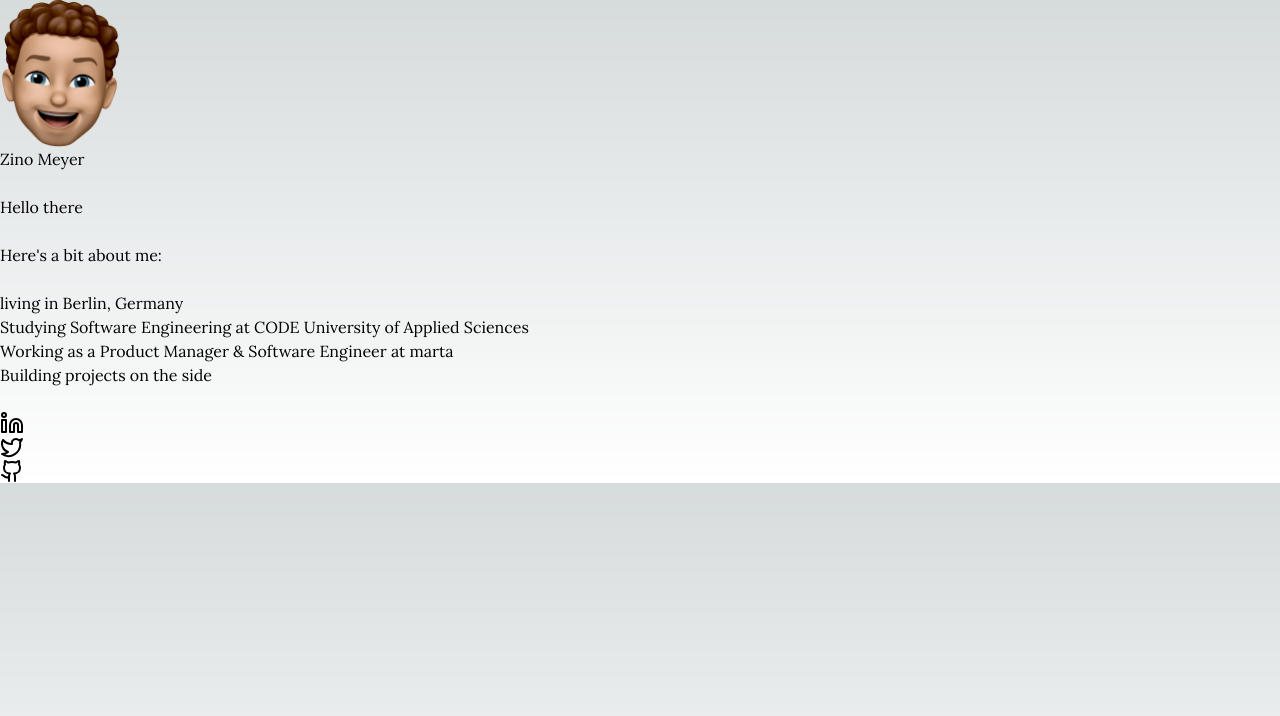
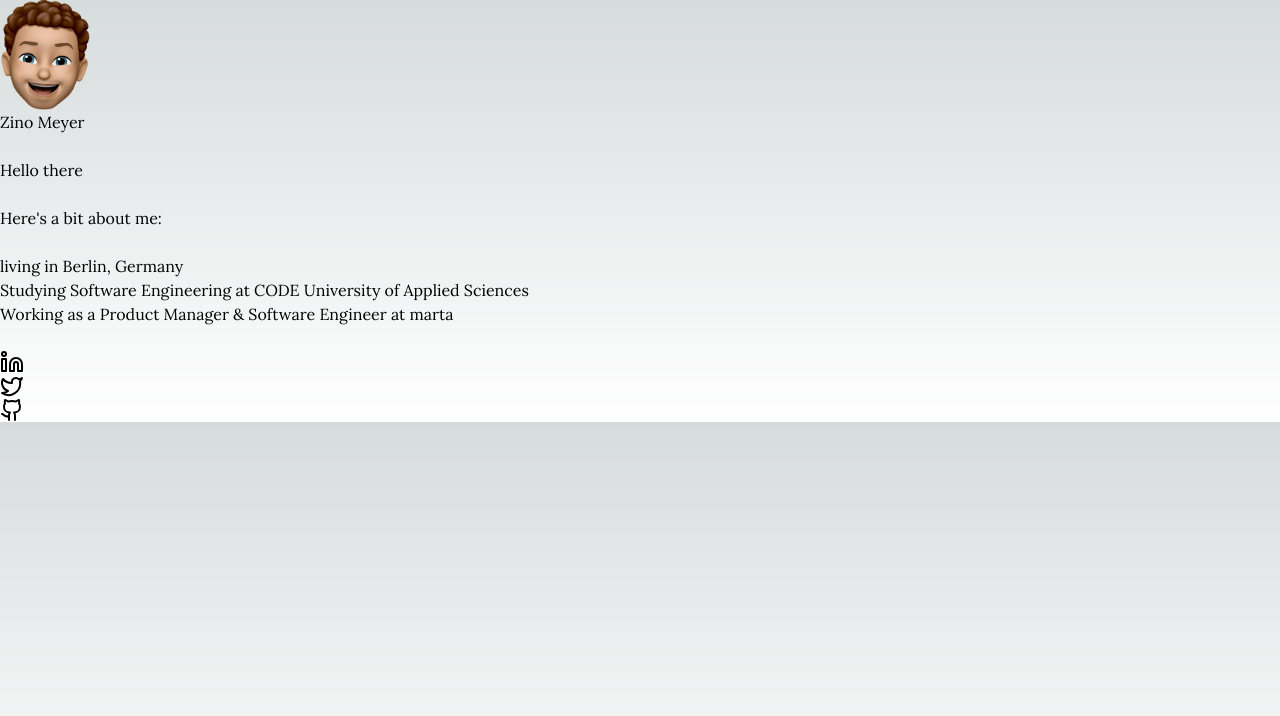
Before and after one commit to ZinoM21/portfolio-website, a Next.js app: page / in a window 1280 px wide. Shown: the top 716 px of the page. Built offline with nearby package versions, Linux system fonts and the light colour scheme.

Commit message:
v2 fixes

```diff
--- a/src/app/globals.css
+++ b/src/app/globals.css
@@ -5,9 +5,9 @@
 :root {
   --max-width: 1100px;
   --border-radius: 12px;
-  --font-mono: ui-monospace, Menlo, Monaco, 'Cascadia Mono', 'Segoe UI Mono',
-    'Roboto Mono', 'Oxygen Mono', 'Ubuntu Monospace', 'Source Code Pro',
-    'Fira Mono', 'Droid Sans Mono', 'Courier New', monospace;
+  --font-mono: ui-monospace, Menlo, Monaco, "Cascadia Mono", "Segoe UI Mono",
+    "Roboto Mono", "Oxygen Mono", "Ubuntu Monospace", "Source Code Pro",
+    "Fira Mono", "Droid Sans Mono", "Courier New", monospace;
 
   --foreground-rgb: 0, 0, 0;
   --background-start-rgb: 214, 219, 220;
@@ -78,7 +78,6 @@
 }
 
 * {
-  box-sizing: border-box;
   padding: 0;
   margin: 0;
 }
--- a/src/app/page.tsx
+++ b/src/app/page.tsx
@@ -3,16 +3,16 @@ import Image from "next/image";
 export default function Home() {
   return (
     <>
-      <main className="max-w-xl mx-auto relative">
+      <main className="relative max-w-xl mx-auto p-6 sm:px-0">
         <Image
           src="/memoji.png"
-          width={120}
-          height={150}
+          width={90}
+          height={100}
           alt="zino-memoji"
-          className="absolute -top-3   right-5"
+          className="absolute top-6 right-6"
         />
 
-        <h1 className="text-3xl mt-10 font-semibold">Zino Meyer</h1>
+        <h1 className="text-3xl mt-0 font-semibold">Zino Meyer</h1>
 
         <br />
 
@@ -39,7 +39,6 @@ export default function Home() {
                 marta
               </a>
             </li>
-            <li>Building projects on the side</li>
           </ul>
         </section>
 
@@ -54,7 +53,7 @@ export default function Home() {
               viewBox="0 0 24 24"
               fill="none"
               stroke="currentColor"
-              stroke-width="2"
+              strokeWidth="2"
               stroke-linecap="round"
               stroke-linejoin="round"
               className="lucide lucide-linkedin"
@@ -73,7 +72,7 @@ export default function Home() {
               viewBox="0 0 24 24"
               fill="none"
               stroke="currentColor"
-              stroke-width="2"
+              strokeWidth="2"
               stroke-linecap="round"
               stroke-linejoin="round"
               className="lucide lucide-twitter"
@@ -90,7 +89,7 @@ export default function Home() {
               viewBox="0 0 24 24"
               fill="none"
               stroke="currentColor"
-              stroke-width="2"
+              strokeWidth="2"
               stroke-linecap="round"
               stroke-linejoin="round"
               className="lucide lucide-github"
@@ -100,6 +99,10 @@ export default function Home() {
             </svg>
           </a>
         </section>
+
+        {/* Add reading list */}
+
+        {/* Add projects */}
       </main>
     </>
   );
```
